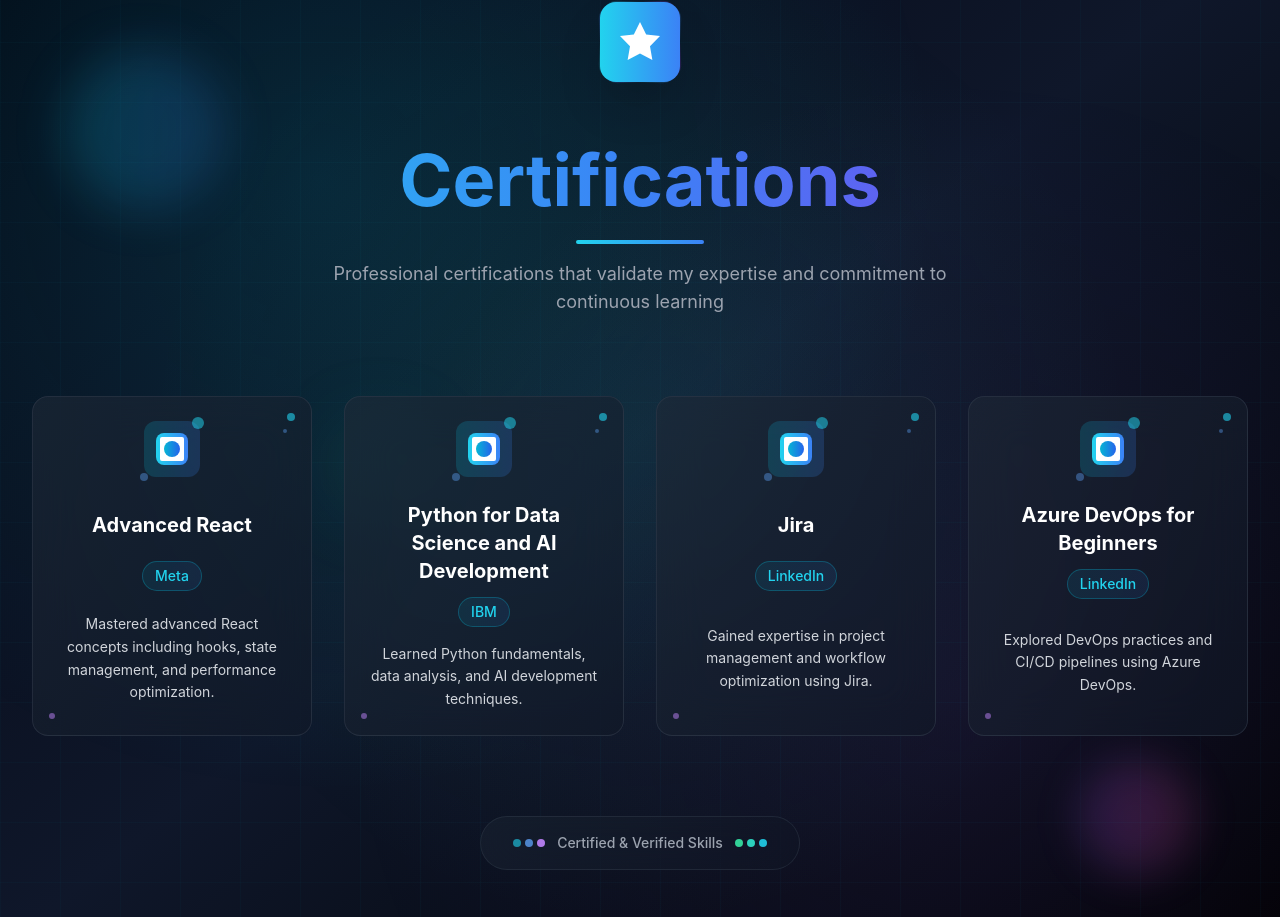
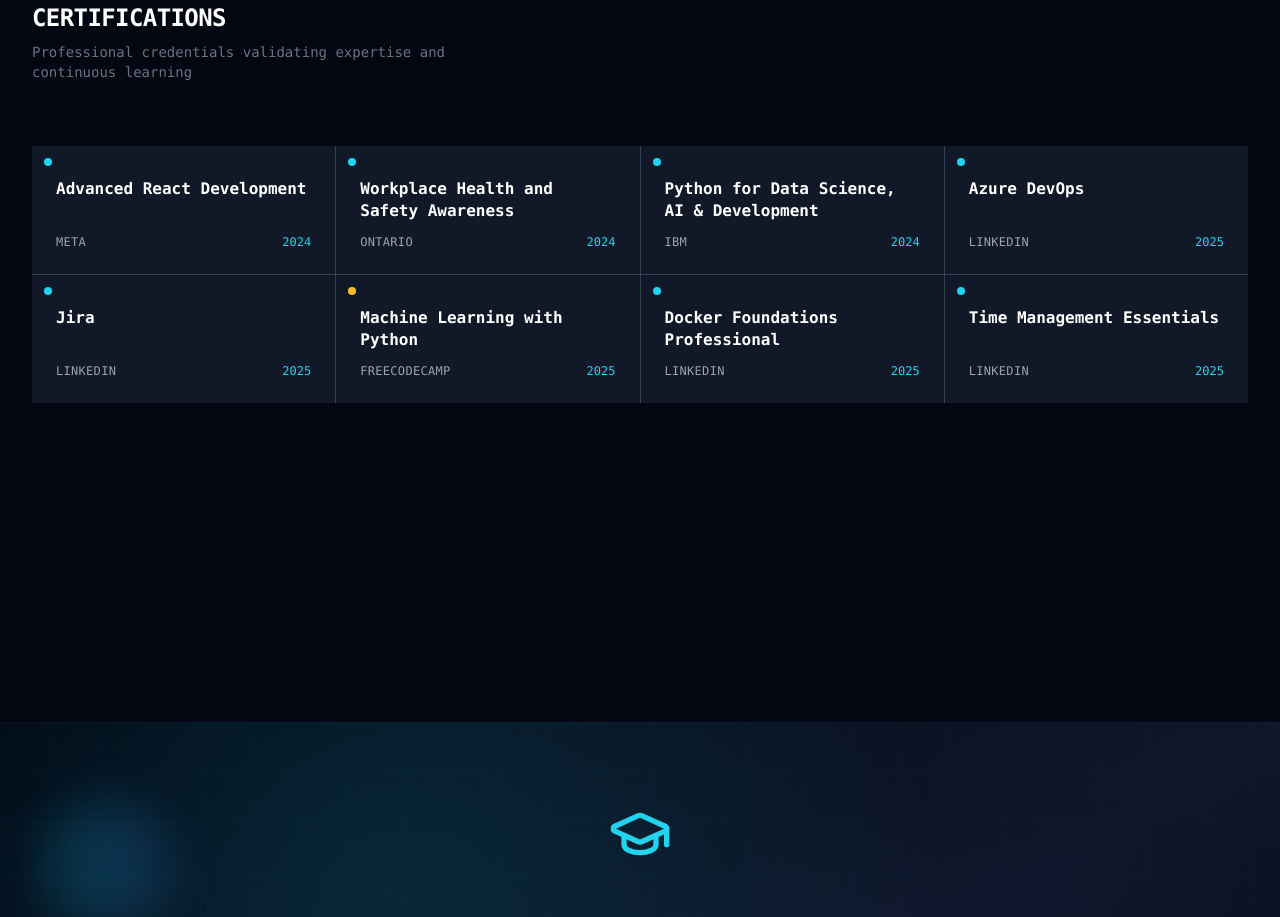
Before and after one commit to ImmanuelJoya/Portfolio_, a React (Vite) app: page / in a window 1280 px wide. Shown: the part 1855-2772 px from the top of the page. Built offline with nearby package versions, Linux system fonts and the light colour scheme.

Commit message:
updated grid

```diff
--- a/src/components/Certifications.jsx
+++ b/src/components/Certifications.jsx
@@ -1,280 +1,81 @@
 import { motion } from 'framer-motion';
 
-// Certifications data
 const certifications = [
-  {
-    title: "Advanced React",
-    issuer: "Meta",
-    description: "Mastered advanced React concepts including hooks, state management, and performance optimization.",
-  },
-  {
-    title: "Python for Data Science and AI Development",
-    issuer: "IBM",
-    description: "Learned Python fundamentals, data analysis, and AI development techniques.",
-  },
-  {
-    title: "Jira",
-    issuer: "LinkedIn",
-    description: "Gained expertise in project management and workflow optimization using Jira.",
-  },
-  {
-    title: "Azure DevOps for Beginners",
-    issuer: "LinkedIn",
-    description: "Explored DevOps practices and CI/CD pipelines using Azure DevOps.",
-  },
+  { title: "Advanced React Development", issuer: "Meta", year: "2024", status: "completed" },
+  { title: "Workplace Health and Safety Awareness", issuer: "Ontario", year: "2024", status: "completed" },
+  { title: "Python for Data Science, AI & Development", issuer: "IBM", year: "2024", status: "completed" },
+  { title: "Azure DevOps", issuer: "LinkedIn", year: "2025", status: "completed" },
+  { title: "Jira", issuer: "LinkedIn", year: "2025", status: "completed" },
+  { title: "Machine Learning with Python", issuer: "FreeCodeCamp", year: "2025", status: "in-progress" },
+  { title: "Docker Foundations Professional", issuer: "LinkedIn", year: "2025", status: "completed" },
+  { title: "Time Management Essentials", issuer: "LinkedIn", year: "2025", status: "completed" },
 ];
 
-// Animation variants
-const sectionVariants = {
-  hidden: { opacity: 0, y: 50 },
-  visible: {
-    opacity: 1,
-    y: 0,
-    transition: { duration: 1, ease: 'easeOut', staggerChildren: 0.25 },
-  },
+const containerVariants = {
+  hidden: { opacity: 0 },
+  visible: { opacity: 1, transition: { staggerChildren: 0.05 } }
 };
 
-const cardVariants = {
-  hidden: { opacity: 0, scale: 0.8, rotateY: -15 },
-  visible: {
-    opacity: 1,
-    scale: 1,
-    rotateY: 0,
-    transition: { duration: 0.8, ease: 'easeOut' }
-  },
-};
-
-const iconVariants = {
-  hidden: { scale: 0, rotate: -180 },
-  visible: {
-    scale: 1,
-    rotate: 0,
-    transition: { delay: 0.5, duration: 0.6, ease: 'easeOut' }
-  },
+const itemVariants = {
+  hidden: { y: 40, opacity: 0 },
+  visible: { y: 0, opacity: 1, transition: { duration: 0.3, ease: "easeOut" } }
 };
 
 const Certifications = () => {
   return (
-    <section className="relative min-h-screen bg-gradient-to-br from-gray-950 via-slate-900 to-black text-white py-20 px-4 sm:px-6 lg:px-8 overflow-hidden">
-      {/* Animated background elements */}
-      <div className="absolute inset-0 overflow-hidden">
-        {/* Floating orbs */}
+    <section className="relative min-h-screen bg-gray-950 text-gray-100 py-20 px-4 sm:px-6 lg:px-8 font-mono">
+      {/* Subtle grid background pattern */}
+      <div className="absolute inset-0" style={{
+        backgroundImage: `repeating-linear-gradient(0deg, #111827 0px, transparent 1px, transparent 40px, #111827 41px),
+                         repeating-linear-gradient(90deg, #111827 0px, transparent 1px, transparent 40px, #111827 41px)`,
+        opacity: 0.2
+      }} />
+
+      <div className="max-w-7xl mx-auto relative">
+        {/* Header */}
         <motion.div
-          className="absolute top-32 left-16 w-40 h-40 bg-gradient-to-r from-cyan-500/20 to-blue-500/20 rounded-full blur-xl"
-          animate={{
-            y: [0, -25, 0],
-            scale: [1, 1.2, 1],
-          }}
-          transition={{
-            duration: 7,
-            repeat: Infinity,
-            ease: "easeInOut"
-          }}
-        />
-        <motion.div
-          className="absolute bottom-20 right-20 w-32 h-32 bg-gradient-to-r from-purple-500/20 to-pink-500/20 rounded-full blur-xl"
-          animate={{
-            y: [0, 20, 0],
-            scale: [1, 0.8, 1],
-          }}
-          transition={{
-            duration: 5,
-            repeat: Infinity,
-            ease: "easeInOut",
-            delay: 3
-          }}
-        />
-        <motion.div
-          className="absolute top-1/2 left-1/4 w-20 h-20 bg-gradient-to-r from-emerald-500/15 to-teal-500/15 rounded-full blur-2xl"
-          animate={{
-            x: [0, 30, 0],
-            y: [0, -15, 0],
-          }}
-          transition={{
-            duration: 8,
-            repeat: Infinity,
-            ease: "easeInOut",
-            delay: 1
-          }}
-        />
-
-        {/* Grid pattern */}
-        <div className="absolute inset-0 bg-[linear-gradient(rgba(6,182,212,0.03)_1px,transparent_1px),linear-gradient(90deg,rgba(6,182,212,0.03)_1px,transparent_1px)] bg-[size:60px_60px]" />
-
-        {/* Radial gradient overlays */}
-        <div className="absolute inset-0 bg-[radial-gradient(circle_at_25%_25%,rgba(6,182,212,0.15),transparent_50%)]" />
-        <div className="absolute inset-0 bg-[radial-gradient(circle_at_75%_75%,rgba(139,92,246,0.1),transparent_50%)]" />
-        <div className="absolute inset-0 bg-[radial-gradient(circle_at_50%_50%,rgba(16,185,129,0.08),transparent_60%)]" />
-      </div>
-
-      <motion.div
-        className="max-w-7xl mx-auto relative z-10"
-        initial="hidden"
-        whileInView="visible"
-        viewport={{ once: true, margin: "-100px" }}
-        variants={sectionVariants}
-      >
-        {/* Header */}
-        <motion.div className="text-center mb-20">
-          <motion.div
-            className="inline-block mb-8"
-            initial={{ scale: 0, rotate: -180 }}
-            whileInView={{ scale: 1, rotate: 0 }}
-            transition={{ duration: 0.8, ease: 'easeOut' }}
-            viewport={{ once: true }}
-          >
-            {/* Custom Certificate Icon */}
-            <div className="w-20 h-20 mx-auto mb-6 relative">
-              <div className="absolute inset-0 bg-gradient-to-r from-cyan-400 to-blue-500 rounded-2xl rotate-3 opacity-20"></div>
-              <div className="absolute inset-0 bg-gradient-to-r from-blue-500 to-purple-600 rounded-2xl -rotate-3 opacity-20"></div>
-              <div className="relative bg-gradient-to-r from-cyan-400 to-blue-500 rounded-2xl p-4 shadow-2xl">
-                <svg className="w-12 h-12 text-white" fill="currentColor" viewBox="0 0 24 24">
-                  <path d="M12 2L15.09 8.26L22 9L17 14.14L18.18 21.02L12 17.77L5.82 21.02L7 14.14L2 9L8.91 8.26L12 2Z" />
-                </svg>
-              </div>
-            </div>
-          </motion.div>
-
-          <motion.h2
-            className="text-5xl md:text-7xl font-bold mb-6 bg-gradient-to-r from-cyan-400 via-blue-500 to-purple-600 bg-clip-text text-transparent"
-            initial={{ opacity: 0, y: 30 }}
-            whileInView={{ opacity: 1, y: 0 }}
-            transition={{ duration: 0.8, delay: 0.2 }}
-            viewport={{ once: true }}
-          >
-            Certifications
-          </motion.h2>
-
-          <motion.div
-            className="w-32 h-1 bg-gradient-to-r from-cyan-400 to-blue-500 mx-auto rounded-full mb-4"
-            initial={{ width: 0 }}
-            whileInView={{ width: 128 }}
-            transition={{ duration: 1, delay: 0.5 }}
-            viewport={{ once: true }}
-          />
-
-          <motion.p
-            className="text-gray-400 text-lg max-w-2xl mx-auto"
-            initial={{ opacity: 0, y: 20 }}
-            whileInView={{ opacity: 1, y: 0 }}
-            transition={{ duration: 0.8, delay: 0.6 }}
-            viewport={{ once: true }}
-          >
-            Professional certifications that validate my expertise and commitment to continuous learning
-          </motion.p>
+          className="mb-16"
+          initial={{ opacity: 0, y: -20 }}
+          whileInView={{ opacity: 1, y: 0 }}
+          viewport={{ once: true }}
+          transition={{ duration: 0.4 }}
+        >
+          <h2 className="text-2xl font-bold mb-2 tracking-tight text-white">CERTIFICATIONS</h2>
+          <p className="text-sm text-gray-500 max-w-md">Professional credentials validating expertise and continuous learning</p>
         </motion.div>
 
-        {/* Certifications Grid */}
-        <div className="grid grid-cols-1 md:grid-cols-2 lg:grid-cols-4 gap-8">
+        {/* Brutalist Grid - Dark Theme */}
+        <motion.div
+          className="grid grid-cols-1 sm:grid-cols-2 lg:grid-cols-3 xl:grid-cols-4 gap-px bg-gray-700"
+          variants={containerVariants}
+          initial="hidden"
+          whileInView="visible"
+          viewport={{ once: true, margin: "-50px" }}
+        >
           {certifications.map((cert, index) => (
             <motion.div
               key={index}
-              className="group relative h-full"
-              variants={cardVariants}
-              whileHover={{
-                scale: 1.05,
-                transition: { duration: 0.3 }
-              }}
+              variants={itemVariants}
+              className="relative bg-gray-900 p-6 hover:bg-gray-800 transition-colors duration-200 cursor-pointer flex flex-col h-full"
             >
-              {/* Card glow effect */}
-              <div className="absolute -inset-1 bg-gradient-to-r from-cyan-500/40 via-blue-500/40 to-purple-500/40 rounded-2xl blur opacity-0 group-hover:opacity-100 transition-all duration-500" />
+              {/* Status indicator */}
+              <div className={`absolute top-3 left-3 w-2 h-2 ${cert.status === 'completed' ? 'bg-cyan-400' : 'bg-amber-400'} rounded-full`} />
 
-              {/* Main card */}
-              <div className="relative bg-gradient-to-br from-gray-800/60 to-gray-900/60 backdrop-blur-xl p-6 rounded-2xl border border-gray-700/50 group-hover:border-cyan-500/50 transition-all duration-500 overflow-hidden h-full flex flex-col">
-                {/* Background pattern */}
-                <div className="absolute top-0 right-0 w-24 h-24 bg-gradient-to-bl from-cyan-500/10 to-transparent rounded-full blur-2xl opacity-0 group-hover:opacity-100 transition-opacity duration-500" />
+              {/* Content */}
+              <div className="pt-2 flex-1 flex flex-col">
+                <h3 className="text-base font-bold mb-3 leading-snug text-white flex-1">{cert.title}</h3>
+                <div className="flex items-end justify-between text-xs text-gray-400">
+                  <span className="uppercase tracking-wide">{cert.issuer}</span>
+                  <span className="font-mono text-cyan-400">{cert.year}</span>
+                </div>
+              </div>
 
-                {/* Certificate badge */}
-                <motion.div
-                  className="flex justify-center mb-6"
-                  variants={iconVariants}
-                >
-                  <div className="relative p-3 bg-gradient-to-r from-cyan-500/20 to-blue-500/20 rounded-xl group-hover:from-cyan-500/30 group-hover:to-blue-500/30 transition-all duration-300">
-                    {/* Custom badge icon */}
-                    <div className="w-8 h-8 relative">
-                      <div className="absolute inset-0 bg-gradient-to-r from-cyan-400 to-blue-500 rounded-lg"></div>
-                      <div className="absolute inset-1 bg-white rounded-sm flex items-center justify-center">
-                        <div className="w-4 h-4 bg-gradient-to-r from-cyan-500 to-blue-600 rounded-full"></div>
-                      </div>
-                    </div>
-
-                    {/* Floating sparkles */}
-                    <div className="absolute -top-1 -right-1 w-3 h-3 bg-cyan-400 rounded-full opacity-60 animate-pulse"></div>
-                    <div className="absolute -bottom-1 -left-1 w-2 h-2 bg-blue-400 rounded-full opacity-40 animate-pulse" style={{ animationDelay: '0.5s' }}></div>
-                  </div>
-                </motion.div>
-
-                {/* Title */}
-                <motion.h3
-                  className="text-xl font-bold text-white mb-3 text-center group-hover:text-cyan-300 transition-colors duration-300 min-h-[3rem] flex items-center justify-center"
-                  initial={{ opacity: 0, y: 20 }}
-                  whileInView={{ opacity: 1, y: 0 }}
-                  transition={{ delay: 0.3, duration: 0.6 }}
-                  viewport={{ once: true }}
-                >
-                  {cert.title}
-                </motion.h3>
-
-                {/* Issuer */}
-                <motion.div
-                  className="text-center mb-4"
-                  initial={{ opacity: 0, y: 20 }}
-                  whileInView={{ opacity: 1, y: 0 }}
-                  transition={{ delay: 0.4, duration: 0.6 }}
-                  viewport={{ once: true }}
-                >
-                  <div className="inline-block px-3 py-1 bg-gradient-to-r from-cyan-500/10 to-blue-500/10 border border-cyan-500/30 rounded-full">
-                    <p className="text-cyan-400 font-medium text-sm">
-                      {cert.issuer}
-                    </p>
-                  </div>
-                </motion.div>
-
-                {/* Description */}
-                <motion.div
-                  className="flex-1 flex items-center"
-                  initial={{ opacity: 0, y: 20 }}
-                  whileInView={{ opacity: 1, y: 0 }}
-                  transition={{ delay: 0.5, duration: 0.6 }}
-                  viewport={{ once: true }}
-                >
-                  <p className="text-gray-300 text-sm leading-relaxed text-center">
-                    {cert.description}
-                  </p>
-                </motion.div>
-
-                {/* Decorative elements */}
-                <div className="absolute top-4 right-4 w-2 h-2 bg-cyan-400 rounded-full opacity-60"></div>
-                <div className="absolute top-8 right-6 w-1 h-1 bg-blue-400 rounded-full opacity-40"></div>
-                <div className="absolute bottom-4 left-4 w-1.5 h-1.5 bg-purple-400 rounded-full opacity-50"></div>
-              </div>
+              {/* Hover outline */}
+              <div className="absolute inset-0 border-2 border-cyan-400 opacity-0 hover:opacity-100 transition-opacity duration-200 pointer-events-none" />
             </motion.div>
           ))}
-        </div>
-
-        {/* Bottom decorative element */}
-        <motion.div
-          className="mt-20 text-center"
-          initial={{ opacity: 0, y: 30 }}
-          whileInView={{ opacity: 1, y: 0 }}
-          transition={{ delay: 1, duration: 0.8 }}
-          viewport={{ once: true }}
-        >
-          <div className="inline-flex items-center space-x-3 px-8 py-4 bg-gradient-to-r from-gray-800/40 to-gray-900/40 backdrop-blur-xl rounded-full border border-gray-700/40">
-            <div className="flex space-x-1">
-              <div className="w-2 h-2 bg-cyan-400 rounded-full animate-pulse"></div>
-              <div className="w-2 h-2 bg-blue-400 rounded-full animate-pulse" style={{ animationDelay: '0.2s' }}></div>
-              <div className="w-2 h-2 bg-purple-400 rounded-full animate-pulse" style={{ animationDelay: '0.4s' }}></div>
-            </div>
-            <span className="text-gray-400 text-sm font-medium">Certified & Verified Skills</span>
-            <div className="flex space-x-1">
-              <div className="w-2 h-2 bg-emerald-400 rounded-full animate-pulse" style={{ animationDelay: '0.6s' }}></div>
-              <div className="w-2 h-2 bg-teal-400 rounded-full animate-pulse" style={{ animationDelay: '0.8s' }}></div>
-              <div className="w-2 h-2 bg-cyan-400 rounded-full animate-pulse" style={{ animationDelay: '1s' }}></div>
-            </div>
-          </div>
         </motion.div>
-      </motion.div>
+      </div>
     </section>
   );
 };
```
